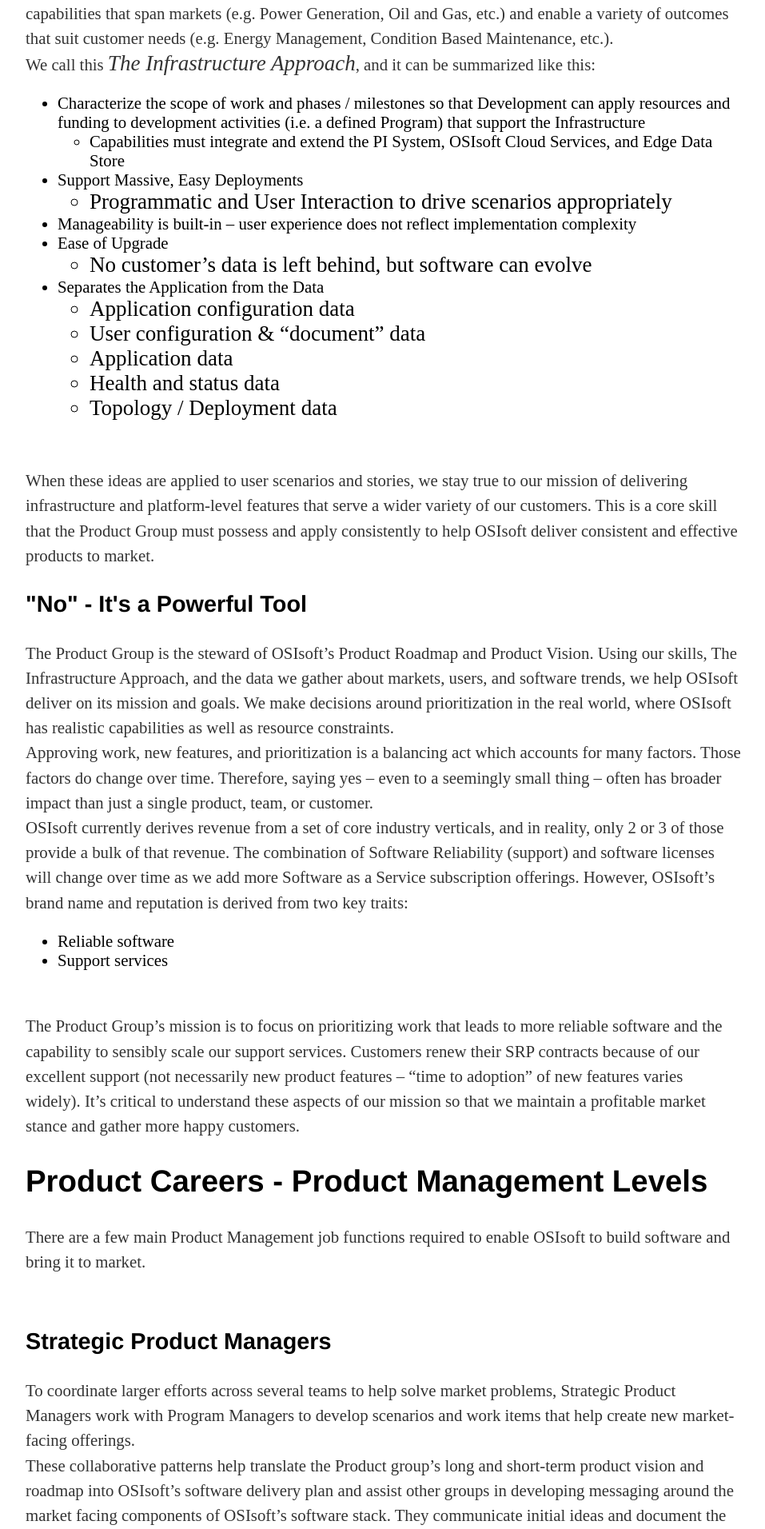
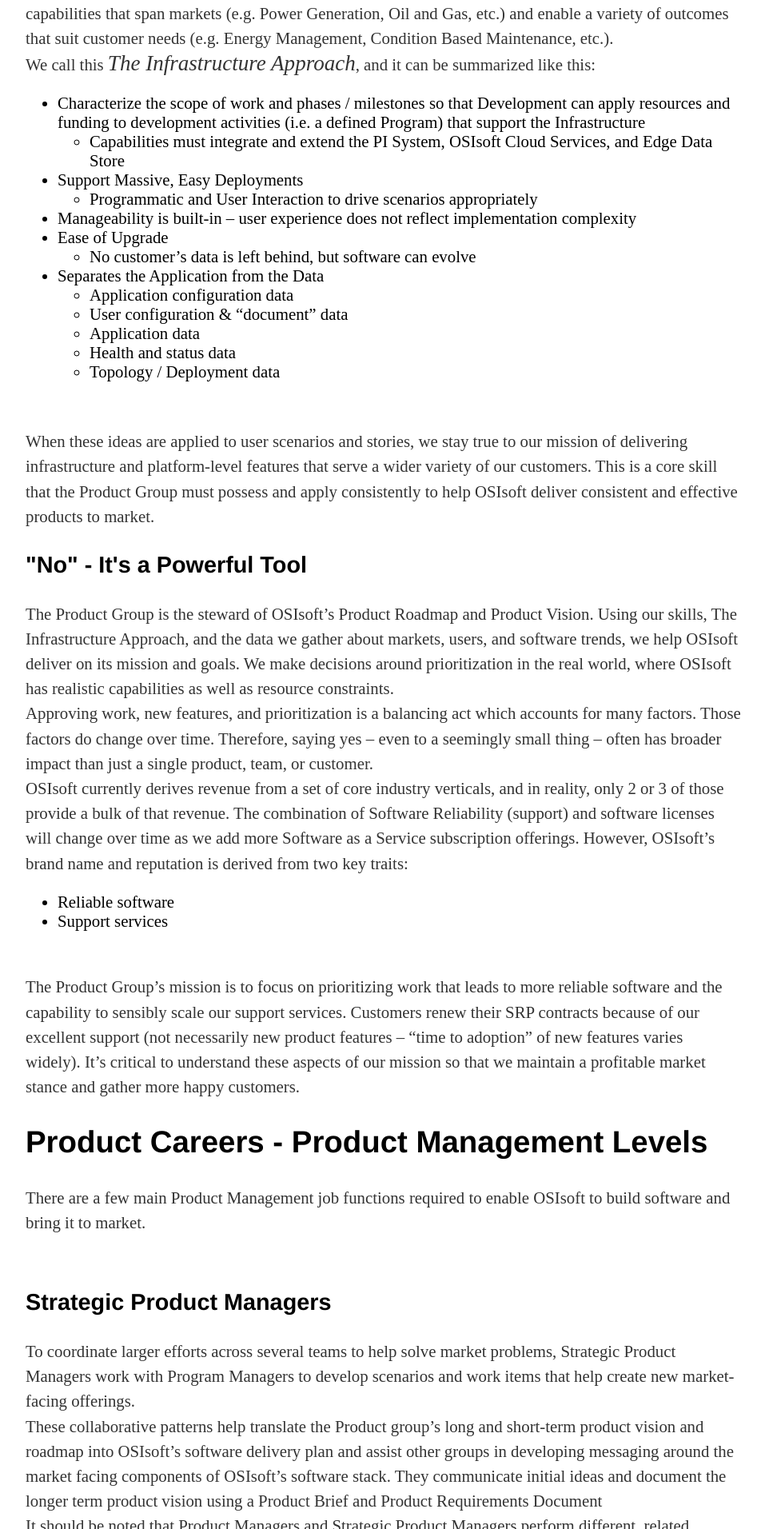
Before and after one commit to OSIEng/osieng.github.io, a Jekyll site: the page built from product_track/index.html, in a window 1280 px wide. Shown: the part 1052-2964 px from the top of the page at 80% size, without its empty margins (160-1117 px from the left). Built offline with Jekyll 4.4.1, drawn with Linux system fonts in a browser that asks for light colours.

```diff
--- a/product_track/index.html
+++ b/product_track/index.html
@@ -38,20 +38,20 @@ title: Product Career Track - OSIsoft Engineering Organization
     			</ul>
 
 
-		<li>Support Massive, Easy Deployments
+		<li>Support Massive, Easy Deployments</li>
   			<ul>
   				<li>Programmatic and User Interaction to drive scenarios appropriately</li>
   			</ul>
-  		</li>
+
 
   		<li>Manageability is built-in – user experience does not reflect implementation complexity</li>
-  		<li>Ease of Upgrade
+		<li>Ease of Upgrade</li>
   			<ul>
   				<li>No customer’s data is left behind, but software can evolve</li>
   			</ul>
-  		</li>
 
-  		<li>Separates the Application from the Data
+
+		<li>Separates the Application from the Data</li>
   			<ul>
   				<li>Application configuration data</li>
   				<li>User configuration & “document” data</li>
@@ -59,7 +59,7 @@ title: Product Career Track - OSIsoft Engineering Organization
   				<li>Health and status data</li>
   				<li>Topology / Deployment data</li>
   			</ul>
-  		</li>
+
 	</ul>
 	</p>
 	</br>
@@ -129,11 +129,11 @@ title: Product Career Track - OSIsoft Engineering Organization
 	</br>
 	<ul>
 		<li>Pricing & Packaging Manager</li>
-		<li>Internally-facing Product Management (e.g. Web Resources)
+		<li>Internally-facing Product Management (e.g. Web Resources)</li>
 			<ul>
 				<li>Requires specific OSIsoft business process knowledge & PM process knowledge</li>
 			</ul>
-		</li>
+
 	</ul>
 	</br>
 	<p><em>People Leader Roles</em>:
```
